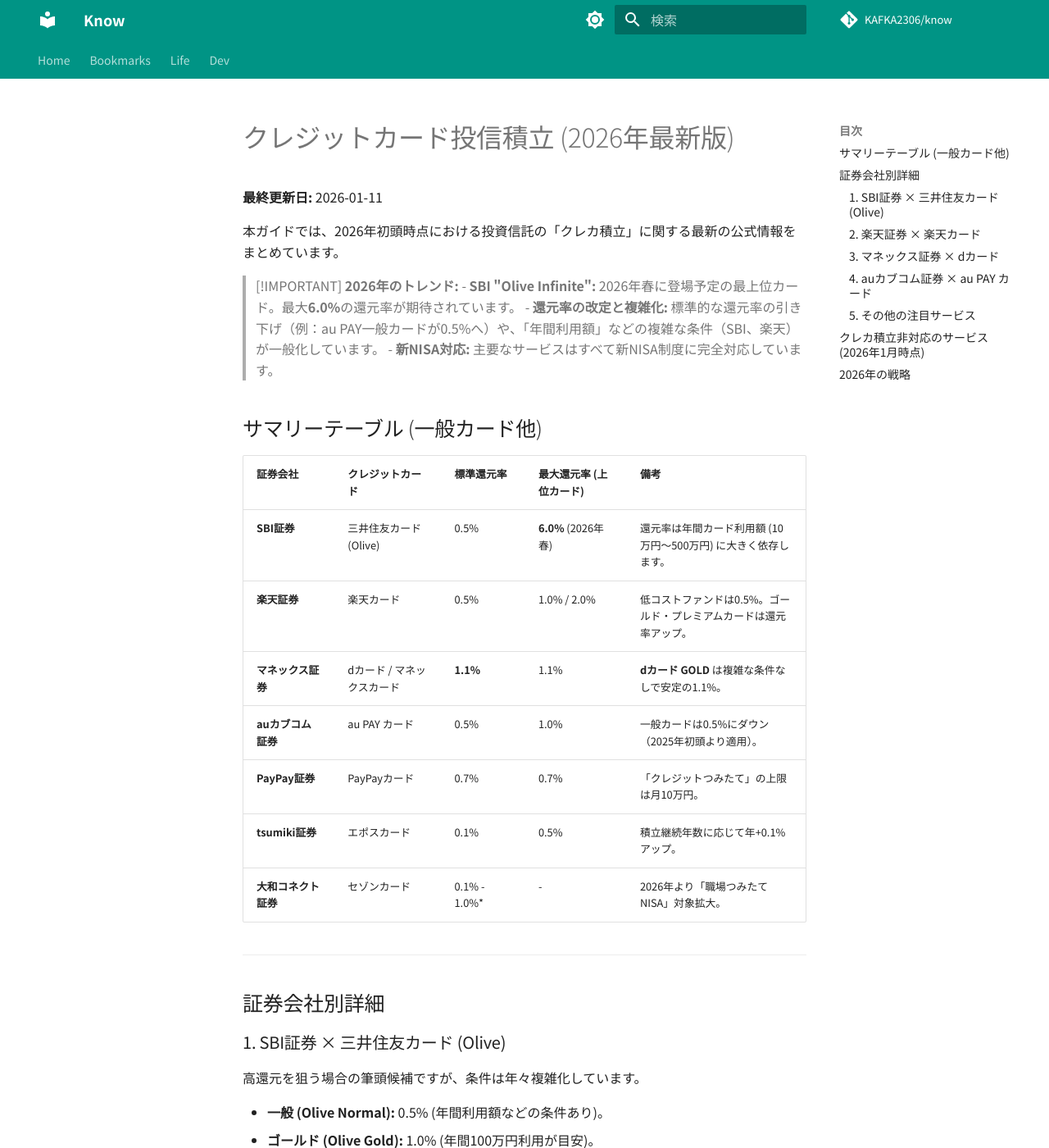
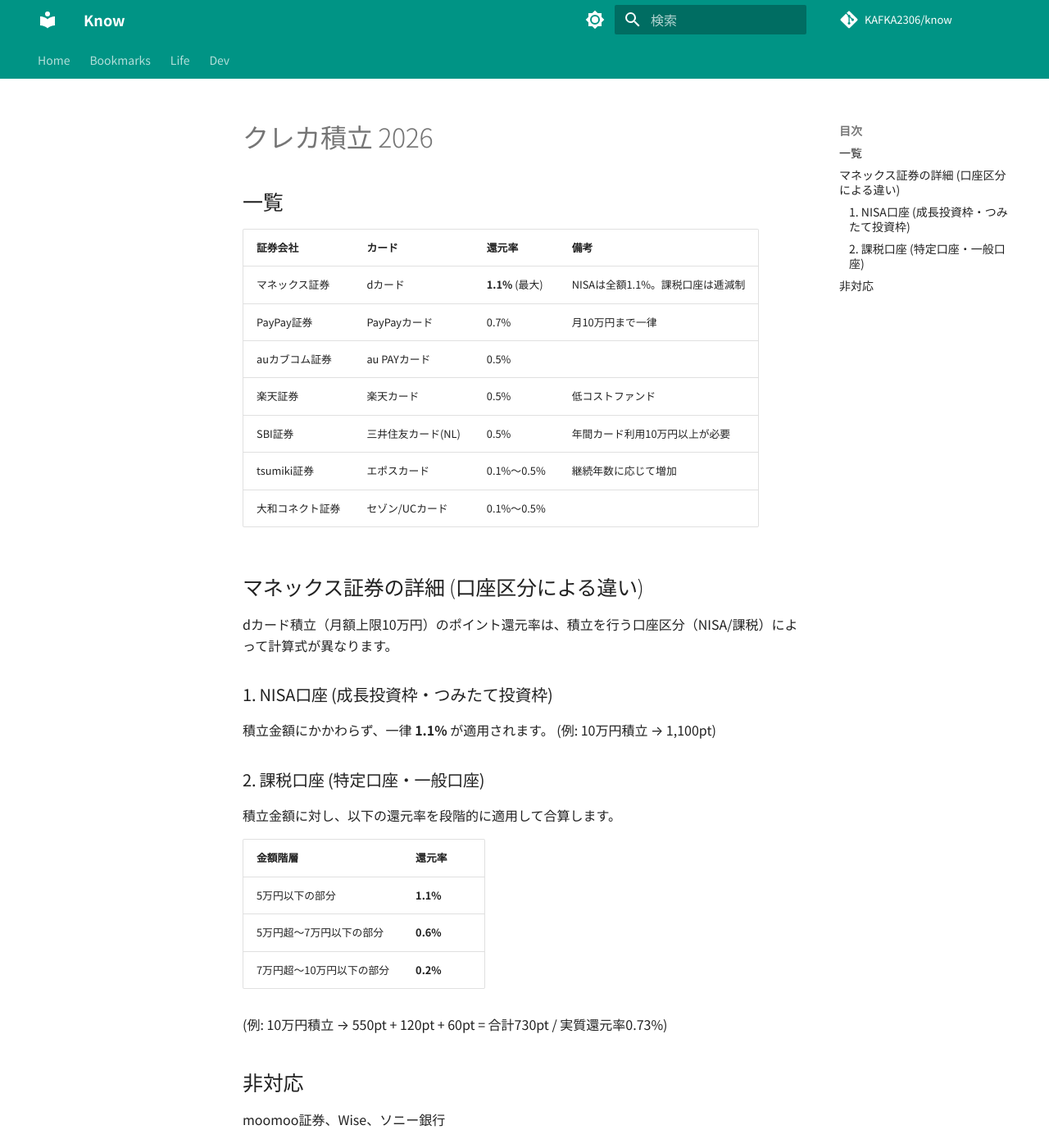
Before and after one commit to KAFKA2306/know, an MkDocs documentation site: the page built from docs/life/money/credit-card-investment-2026.md, in a window 1280 px wide and 1400 px high. Shown: the whole window at 82% size. Built offline with MkDocs 1.6.1 and Material for MkDocs 9.7.7, drawn with Linux system fonts in a browser that asks for light colours; comment, search, counter and statistics services are not loaded; some of the changed text lies outside the part shown.

Commit message:
update credit card investment docs

```diff
--- a/docs/life/money/credit-card-investment-2026.md
+++ b/docs/life/money/credit-card-investment-2026.md
@@ -1,86 +1,36 @@
-# クレジットカード投信積立 (2026年最新版)
+# クレカ積立 2026
 
-**最終更新日:** 2026-01-11
+## 一覧
 
-本ガイドでは、2026年初頭時点における投資信託の「クレカ積立」に関する最新の公式情報をまとめています。
+| 証券会社 | カード | 還元率 | 備考 |
+| :--- | :--- | :--- | :--- |
+| マネックス証券 | dカード | **1.1%** (最大) | NISAは全額1.1%。課税口座は逓減制 |
+| PayPay証券 | PayPayカード | 0.7% | 月10万円まで一律 |
+| auカブコム証券 | au PAYカード | 0.5% | |
+| 楽天証券 | 楽天カード | 0.5% | 低コストファンド |
+| SBI証券 | 三井住友カード(NL) | 0.5% | 年間カード利用10万円以上が必要 |
+| tsumiki証券 | エポスカード | 0.1%〜0.5% | 継続年数に応じて増加 |
+| 大和コネクト証券 | セゾン/UCカード | 0.1%〜0.5% | |
 
-> [!IMPORTANT]
-> **2026年のトレンド:**
-> - **SBI "Olive Infinite":** 2026年春に登場予定の最上位カード。最大**6.0%**の還元率が期待されています。
-> - **還元率の改定と複雑化:** 標準的な還元率の引き下げ（例：au PAY一般カードが0.5%へ）や、「年間利用額」などの複雑な条件（SBI、楽天）が一般化しています。
-> - **新NISA対応:** 主要なサービスはすべて新NISA制度に完全対応しています。
+## マネックス証券の詳細 (口座区分による違い)
 
-## サマリーテーブル (一般カード他)
+dカード積立（月額上限10万円）のポイント還元率は、積立を行う口座区分（NISA/課税）によって計算式が異なります。
 
-| 証券会社 | クレジットカード | 標準還元率 | 最大還元率 (上位カード) | 備考 |
-| :--- | :--- | :--- | :--- | :--- |
-| **SBI証券** | 三井住友カード (Olive) | 0.5% | **6.0%** (2026年春) | 還元率は年間カード利用額 (10万円～500万円) に大きく依存します。 |
-| **楽天証券** | 楽天カード | 0.5% | 1.0% / 2.0% | 低コストファンドは0.5%。ゴールド・プレミアムカードは還元率アップ。 |
-| **マネックス証券** | dカード / マネックスカード | **1.1%** | 1.1% | **dカード GOLD** は複雑な条件なしで安定の1.1%。 |
-| **auカブコム証券** | au PAY カード | 0.5% | 1.0% | 一般カードは0.5%にダウン（2025年初頭より適用）。 |
-| **PayPay証券** | PayPayカード | 0.7% | 0.7% | 「クレジットつみたて」の上限は月10万円。 |
-| **tsumiki証券** | エポスカード | 0.1% | 0.5% | 積立継続年数に応じて年+0.1%アップ。 |
-| **大和コネクト証券** | セゾンカード | 0.1% - 1.0%* | - | 2026年より「職場つみたてNISA」対象拡大。 |
+### 1. NISA口座 (成長投資枠・つみたて投資枠)
+積立金額にかかわらず、一律 **1.1%** が適用されます。
+(例: 10万円積立 → 1,100pt)
 
----
+### 2. 課税口座 (特定口座・一般口座)
+積立金額に対し、以下の還元率を段階的に適用して合算します。
 
-## 証券会社別詳細
+| 金額階層 | 還元率 |
+| :--- | :--- |
+| 5万円以下の部分 | **1.1%** |
+| 5万円超〜7万円以下の部分 | **0.6%** |
+| 7万円超〜10万円以下の部分 | **0.2%** |
 
-### 1. SBI証券 × 三井住友カード (Olive)
-高還元を狙う場合の筆頭候補ですが、条件は年々複雑化しています。
+(例: 10万円積立 → 550pt + 120pt + 60pt = 合計730pt / 実質還元率0.73%)
 
-*   **一般 (Olive Normal):** 0.5% (年間利用額などの条件あり)。
-*   **ゴールド (Olive Gold):** 1.0% (年間100万円利用が目安)。
-*   **プラチナプリファード:** 5.0% (頻繁に変更されるため最新情報を要確認)。
-*   **[NEW] Olive Infinite (2026年春):**
-    *   予想最大還元率: **6.0%**
-    *   最大特典を受けるには非常に高額な年間利用（数千万円規模の可能性もあり）が必要と予想されます。
-    *   SMBCグループの「Olive」エコシステムの一環です。
+## 非対応
 
-### 2. 楽天証券 × 楽天カード
-楽天経済圏ユーザーにとっての教科書的な選択肢です。
-
-*   **低コストファンド (eMAXIS Slimなど):**
-    *   一般カード: **0.5%**
-    *   ゴールドカード: 0.75%
-    *   プレミアムカード: 1.0%
-*   **一般ファンド (代行手数料0.4%以上):** 一般・ゴールドで一律1.0%、ブラックカードで2.0%。
-*   **楽天キャッシュ:** クレカ積立と併用可能（基本0.5%）。
-
-### 3. マネックス証券 × dカード
-現在、最も安定して高還元を享受できる選択肢の一つです。
-
-*   **dカード / dカード GOLD:** 積立に対して **1.1%** 還元。
-*   **マネックスカード:** 利用可能ですが、現在はdカード連携が主力です。
-*   **ソニーとの関係:** マネックスグループは2012年にソニーバンク証券を子会社化しましたが、**Sony Bank WALLET (デビット)** は別商品であり、投資信託への直接的なクレカ積立機能はありません。
-
-### 4. auカブコム証券 × au PAY カード
-*   **一般カード:** 2025年初頭より **0.5%** に引き下げられました（旧1.0%）。
-*   **ゴールドカード:** **1.0%** を維持。
-*   **変更点:** 2025年に積立設定締切日や引き落とし日が変更されています。
-
-### 5. その他の注目サービス
-
-*   **PayPay証券:** PayPayカードで0.7%。月10万円まで。
-*   **tsumiki証券 (エポス):**
-    *   初年度0.1%スタート。
-    *   1年ごとに+0.1%され、5年目以降は0.5%上限。
-    *   ゴールド・プラチナカードは年間利用額に応じたボーナスポイントあり。
-*   **大和コネクト証券:**
-    *   **2026年更新:** 2026年1月より、セゾンカード・UCカードを活用した「職場つみたてNISA」を開始。
-    *   永久不滅ポイントが貯まります。
-*   **WealthNavi (ウェルスナビ):**
-    *   「おまかせNISA」に対応。
-    *   **イオンカード** (WAON POINT) 等での積立が可能。
-    *   手数料: 一般的なネット証券と異なり、預かり資産に対して年率1%程度の手数料がかかります。
-
-## クレカ積立非対応のサービス (2026年1月時点)
-
-*   **moomoo証券:** クレカ積立は未対応。
-*   **Wise:** 投資信託の積立機能なし（送金サービス特化）。
-*   **ソニー銀行:** 「Sony Bank WALLET」はデビットカードです。マネックス証券のような直接的な投信積立ポイント還元は主力機能ではありません。
-
-## 2026年の戦略
-1.  **最大還元狙い:** 高額決済利用者は、**SBI Olive Infinite** の詳細発表（春）を待つのが吉。
-2.  **安定重視:** **マネックス証券 (dカード)** は複雑なランク条件なしで1.1%とお得です。
-3.  **初心者向け:** 低コストファンドの還元率は下がりましたが、**楽天証券** は依然としてポイント利用や画面の分かりやすさで参入障壁が低いです。
+moomoo証券、Wise、ソニー銀行
```
Also changed, not shown: docs/life/index.md (+5 -7 lines).
